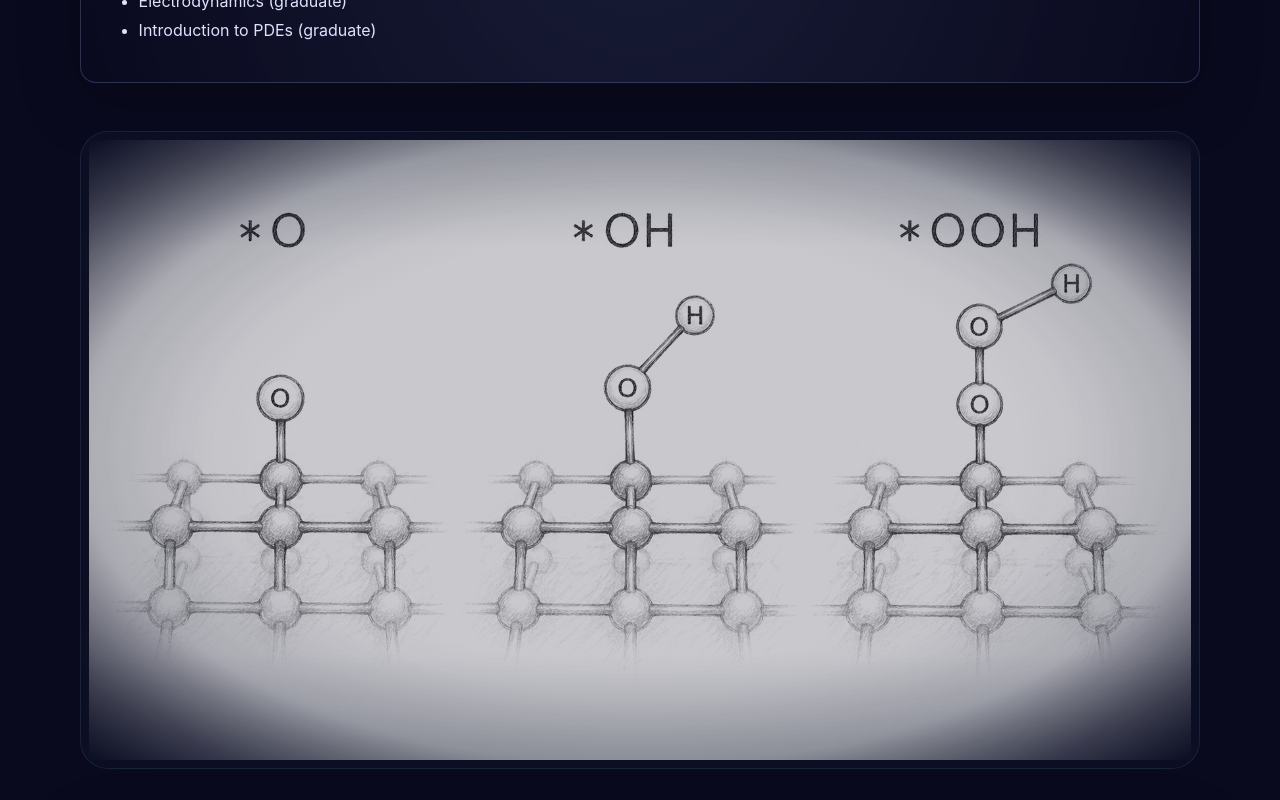
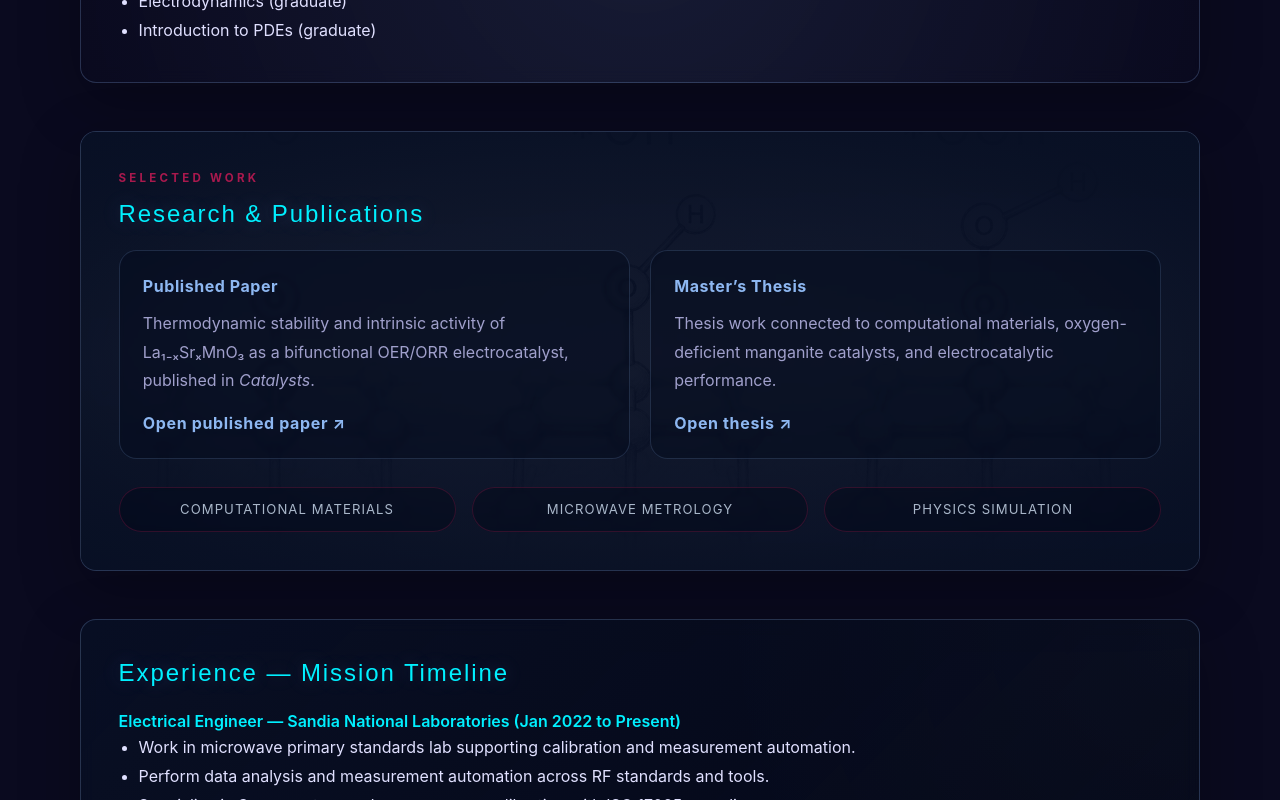
Before and after one commit to cipherwhale/cipherwhale.github.io, a React (Vite) app: page / in a window 1280 px wide. Shown: the part 1840-2640 px from the top of the page. Built offline with nearby package versions, Linux system fonts and the light colour scheme.

Commit message:
Remove standalone molecule artwork section

```diff
--- a/src/App.tsx
+++ b/src/App.tsx
@@ -10,7 +10,6 @@ import headshotSrc from "./assets/headshot_cropped.png";
 const AboutSection = lazy(() => import("./sections/AboutSection"));
 const EducationSection = lazy(() => import("./sections/EducationSection"));
 const CurrentExpeditionSection = lazy(() => import("./sections/CurrentExpeditionSection"));
-const MolecularDiagramSection = lazy(() => import("./sections/MolecularDiagramSection"));
 const ResearchSection = lazy(() => import("./sections/ResearchSection"));
 const ExperienceSection = lazy(() => import("./sections/ExperienceSection"));
 const ContactSection = lazy(() => import("./sections/ContactSection"));
@@ -187,7 +186,6 @@ export default function App() {
           <RevealSection><AboutSection /></RevealSection>
           <RevealSection><EducationSection /></RevealSection>
           <RevealSection><CurrentExpeditionSection /></RevealSection>
-          <RevealSection><MolecularDiagramSection /></RevealSection>
           <RevealSection><ResearchSection /></RevealSection>
           <RevealSection><ExperienceSection /></RevealSection>
           <RevealSection><ContactSection /></RevealSection>
```
